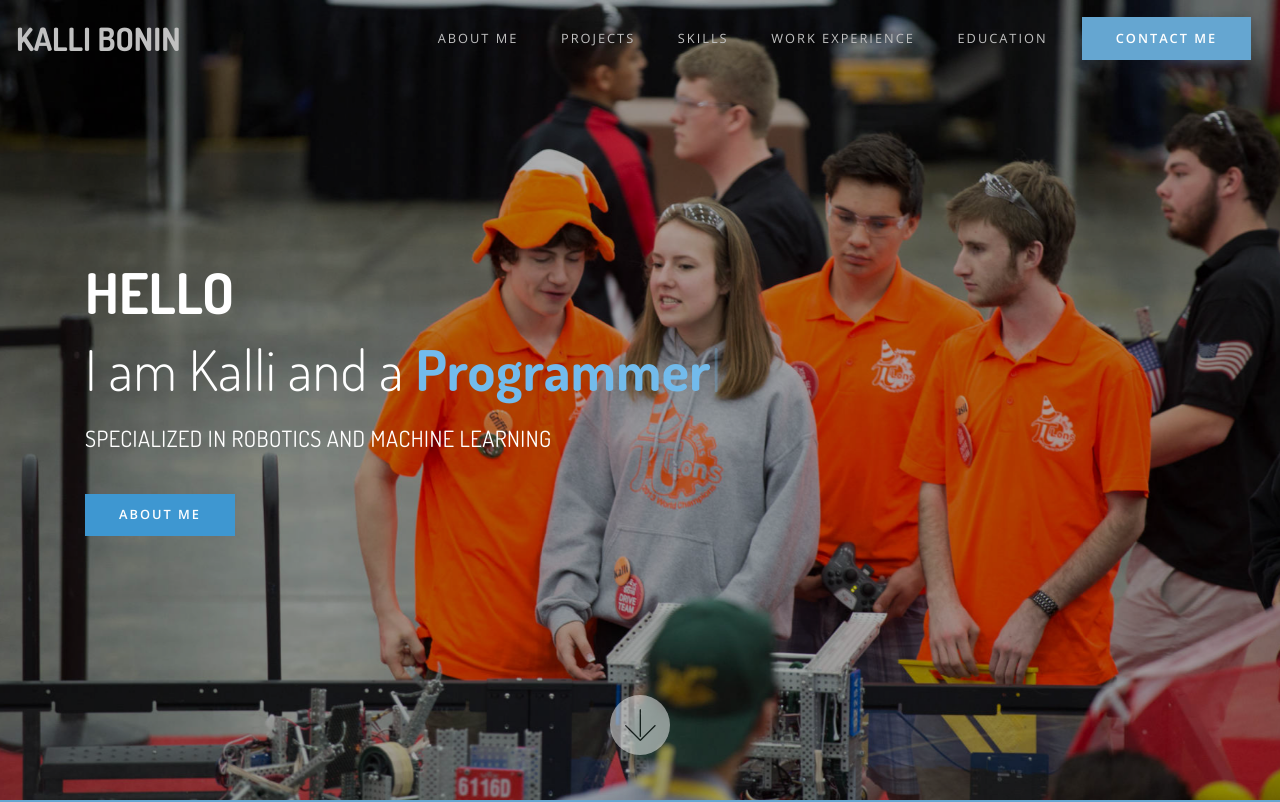
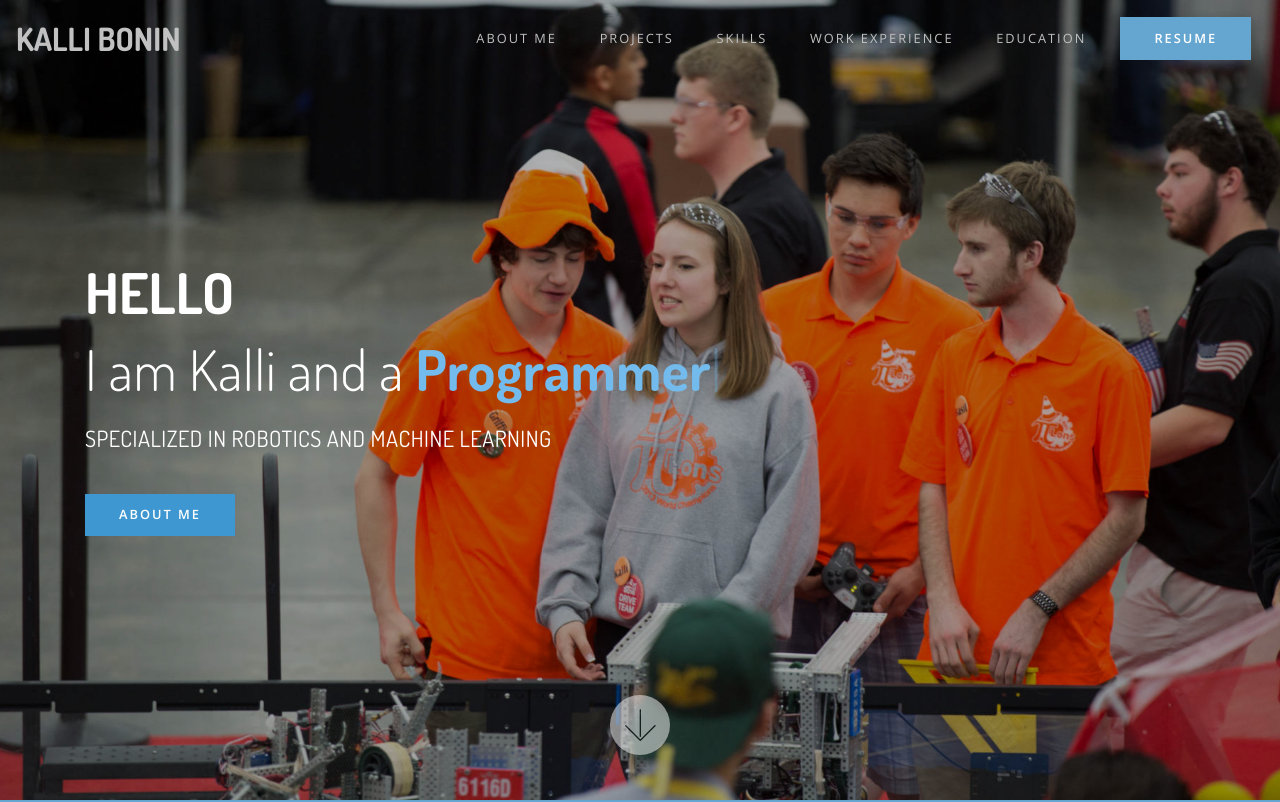
Before and after one commit to kalli-bonin/kalli-bonin.github.io, a plain HTML site: page index.html in a window 1280 px wide. Shown: the top 802 px of the page. Drawn offline with nearby package versions, Linux system fonts and the light colour scheme; files whose address does not match are found by name.

Commit message:
create github pages

```diff
--- a/index.html
+++ b/index.html
@@ -53,9 +53,7 @@
                 <li class="nav-item">
                     <a class="nav-link link text-warning display-4" href="index.html#features1-7">SKILLS</a>
                 </li><li class="nav-item"><a class="nav-link link text-warning display-4" href="index.html#features8-6">WORK EXPERIENCE</a></li><li class="nav-item"><a class="nav-link link text-warning display-4" href="index.html#pricing-tables1-9">EDUCATION</a></li></ul>
-            <div class="navbar-buttons mbr-section-btn"><a class="btn btn-md btn-primary display-4" href="https://mobirise.com">
-                    CONTACT ME
-                </a></div>
+            <div class="navbar-buttons mbr-section-btn"><a class="btn btn-md btn-primary display-4" href="https://mobirise.com">RESUME</a></div>
       </div>
     </nav>
 </section>
```
Also changed, not shown: 1 other file.
